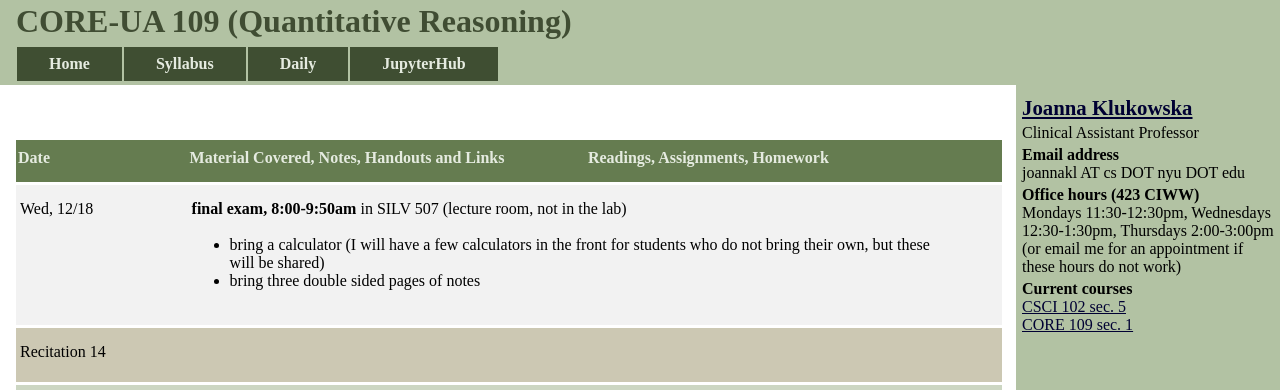
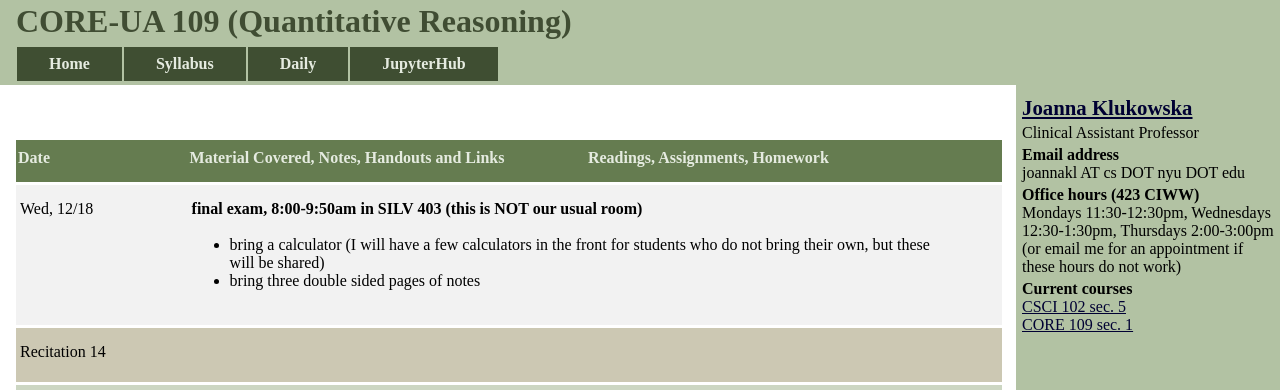
Before and after one commit to joannakl/core109_f19, a Jekyll site: the page built from daily.html, in a window 1280 px wide and 900 px high. Shown: the top 390 px of the window. Built offline with Jekyll 4.4.1, drawn with Linux system fonts in a browser that asks for light colours; comment, search, counter and statistics services are not loaded.

Commit message:
change room for final exam

```diff
--- a/_includes/daily/important_1218.markdown
+++ b/_includes/daily/important_1218.markdown
@@ -10,7 +10,7 @@ Wed, 12/18
 <div class="column_recitation">
 <p markdown="block">
 
-__final exam, 8:00-9:50am__ in SILV 507 (lecture room, not in the lab)
+__final exam, 8:00-9:50am in SILV 403 (this is NOT our usual room)__
 
 - bring a calculator (I will have a few calculators in the front for students
 who do not bring their own, but these will be shared)
```
